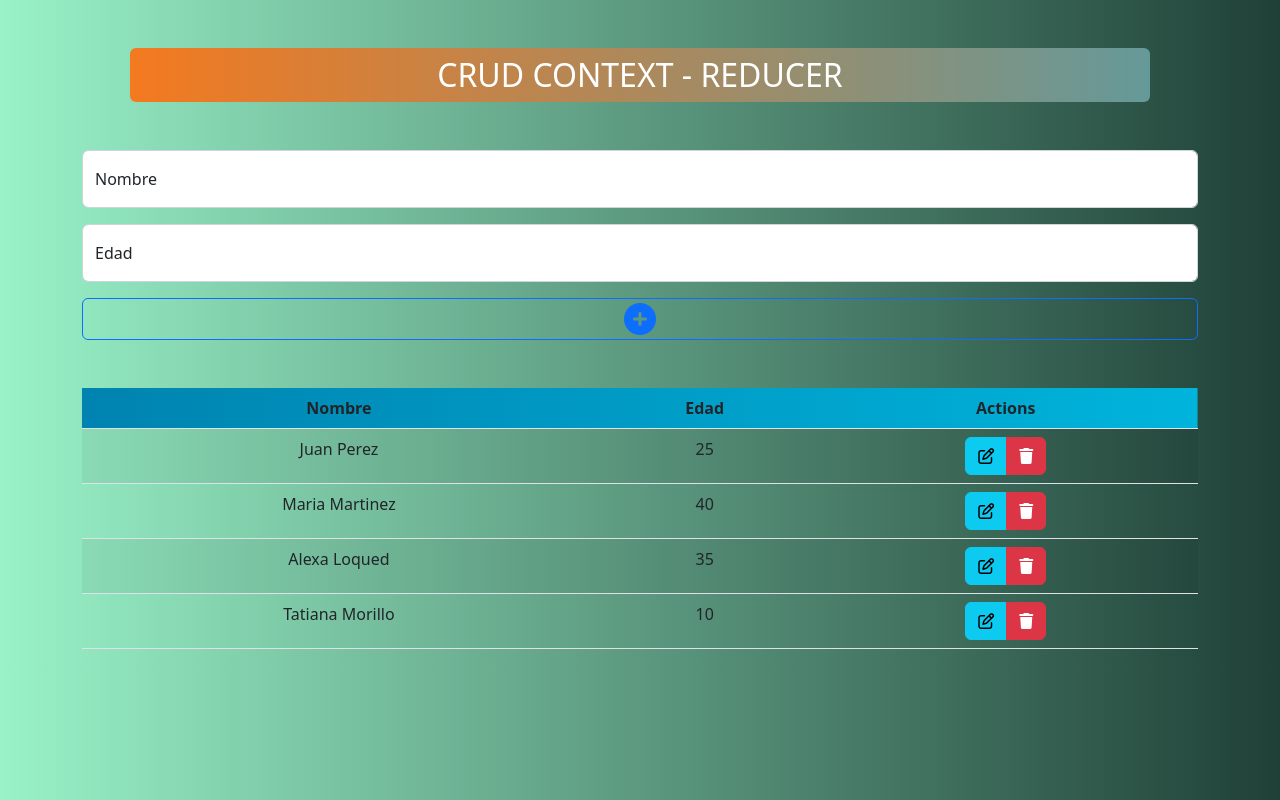
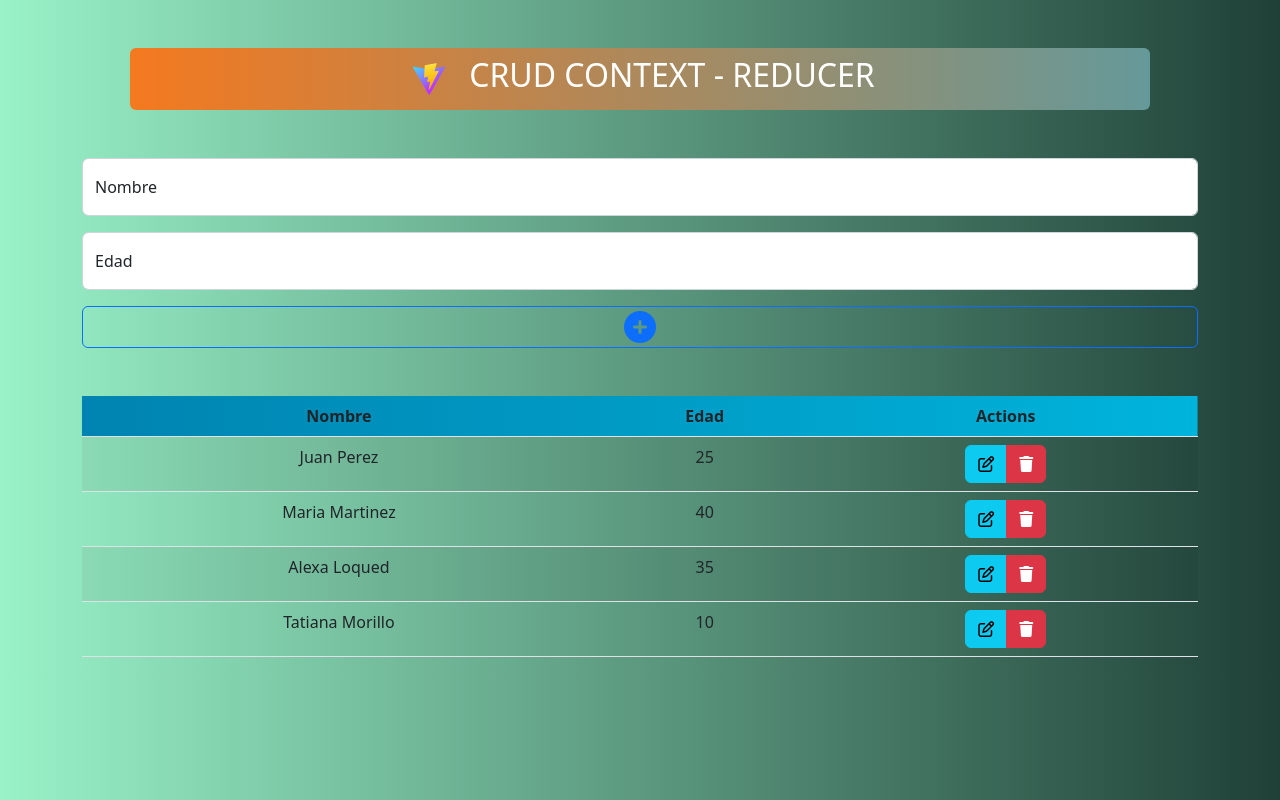
Before and after one commit to japolinar/CRUD-CONTEX-REDUCER, a React (Vite) app: page / in a window 1280 px wide. Built offline with nearby package versions, Linux system fonts and the light colour scheme.

Commit message:
Vite Imagen

```diff
--- a/src/App.jsx
+++ b/src/App.jsx
@@ -8,9 +8,13 @@ function App() {
 
   return (
     <div className="container text-center">
-      <h2 className="m-5 text-uppercase text-white grady p-2 rounded">
-        CRUD Context - Reducer
-      </h2>
+      <div className="m-5 grady d-flex p-2 rounded justify-content-center">
+        <img src={viteLogo} alt="" className="px-3" />
+
+        <h2 className="text-uppercase text-white px-2">
+          CRUD Context - Reducer
+        </h2>
+      </div>
       <Create/>
       <Show/>
     </div>
```
